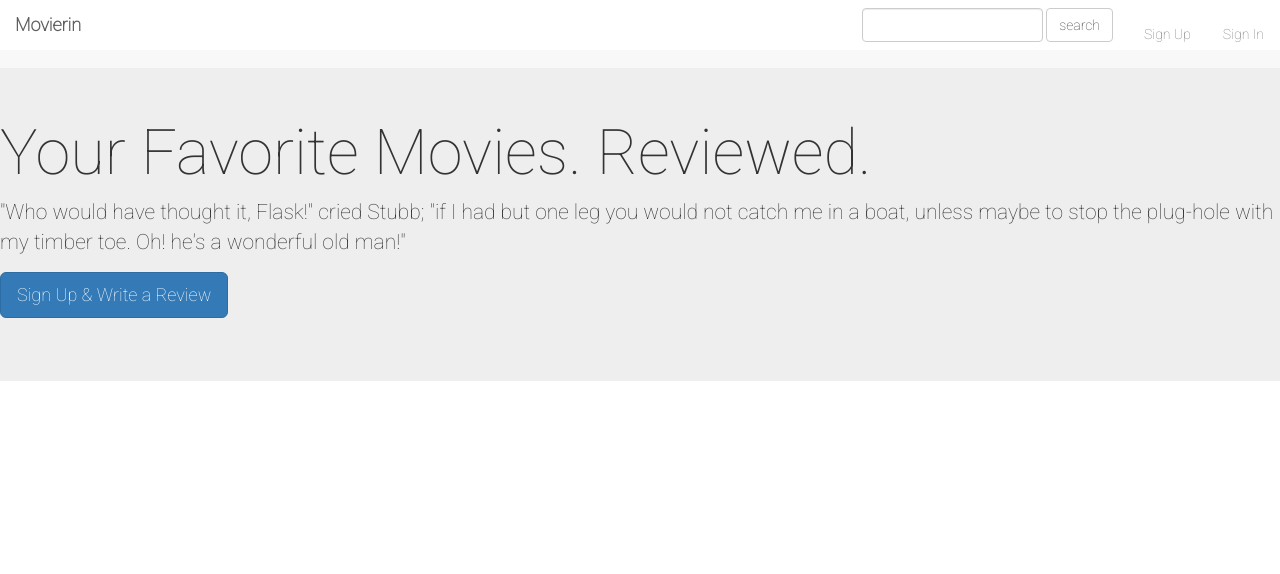
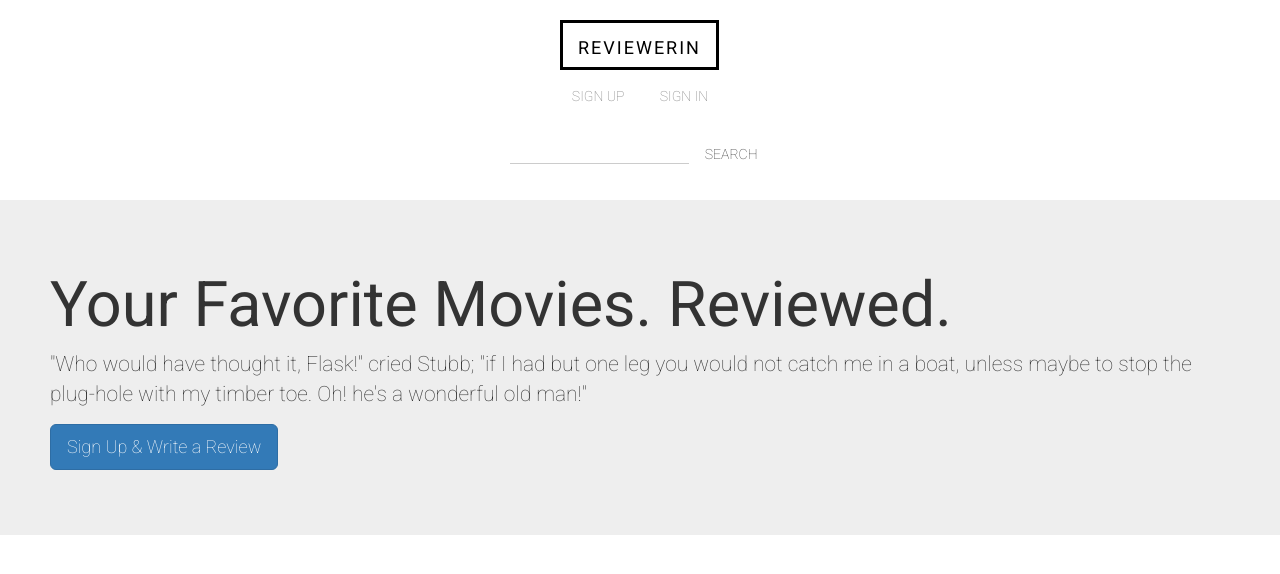
Before and after one commit to ehinson/movie_review, a Rails app: page / in a window 1280 px wide. Shown: the top 574 px of the page. Run offline with Rails 7, Linux system fonts and the light colour scheme; data that the repository does not hold is empty; style sheets or scripts are compiled from the project's sources; some libraries are stand-ins or nearby versions.

Commit message:
Style navbar

```diff
--- a/app/assets/stylesheets/application.css.scss
+++ b/app/assets/stylesheets/application.css.scss
@@ -18,20 +18,125 @@
 @import "bootstrap-sprockets";
 @import "bootstrap";
 
+.container-fluid {
+  text-align: center;
+}
+
 .navbar {
-  background: rgba(255,255,255,.6);
+  background: rgba(255,255,255,1);
   border: none;
+  border-radius: 0;
+  height: 200px;
+
+}
+
+.navbar-header {
+  width: 160px;
+  margin-left: auto !important;
+  margin-right: auto !important;
+  margin-top: 20px;
+  float: none;
+  display: block;
+  color: black;
+}
+
+.navbar > .container .navbar-brand,
+.navbar > .container-fluid .navbar-brand {
+  margin-left: 0px !important;
+}
+
+.review-title,
+.navbar-default .navbar-brand,
+a.navbar-brand {
+  color: black;
+  border: solid 3px black;
+  text-transform: uppercase;
+  letter-spacing: 2px;
+  font-weight: 400;
+}
+
+.navbar-nav {
+  float:none;
+  text-align: center;
+}
+
+.navbar-collapse {
+  text-align: center;
+}
+
+.navbar li {
+  float: none;
+  margin-left: auto !important;
+  margin-right: auto !important;
+  display: inline-block;
+  }
+
+.navbar-form input.btn,
+.navbar-form input.btn:focus {
+  border: none;
+  background: none;
+  padding-bottom: 0;
+  vertical-align: bottom;
+}
+
+.navbar-form input.btn:hover {
+  font-weight: bold;
+}
+
+.form-control,
+.form-control:focus {
+  border-radius: 0;
+  border: none;
+  border-bottom: 1px solid #ccc;
+  box-shadow: none;
+  -webkit-box-shadow: none;
+  background: none;
+}
+
+.form-control:focus {
+  background-color: whitesmoke;
+  border-bottom: red 1px solid;
+}
+
+.navbar-text a,
+.navbar-text a:hover {
+  color: red;
+}
+
+.navbar-text{
+  position: absolute;
+  top: 0;
+}
+a.navbar-btn {
+  margin:0;
+}
+
+.navbar-form input.btn:focus,
+a.navbar-btn:focus{
+  font-weight: bold;
+  cursor: pointer;
+  box-shadow: none;
+  -webkit-box-shadow: none;
+  outline:none;
+}
+
+.jumbotron {
+  padding: 50px;
 }
 
 body {
-  margin-top: 50px;
+  margin-top: 200px;
   font-family: 'Roboto', sans-serif;
+  font-weight: 100;
+}
 
-
+.btn {
+    font-weight: 100;
 }
 
 .panel {
   margin-top: 20px;
+  border-radius: 0;
 }
 
 a:hover {
--- a/app/views/layouts/_navigation.html.erb
+++ b/app/views/layouts/_navigation.html.erb
@@ -4,38 +4,33 @@
   <div class="container-fluid">
     <!-- Brand and toggle get grouped for better mobile display -->
     <div class="navbar-header">
-      <button type="button" class="navbar-toggle collapsed" data-toggle="collapse" data-target="#bs-example-navbar-collapse-1">
-        <span class="sr-only">Toggle navigation</span>
-        <span class="icon-bar"></span>
-        <span class="icon-bar"></span>
-        <span class="icon-bar"></span>
-      </button>
-      <%= link_to 'Movierin', root_path, class: "navbar-brand" %>
+
+      <%= link_to 'Reviewerin', root_path, class: "navbar-brand" %>
     </div>
 
     <!-- Collect the nav links, forms, and other content for toggling -->
     <div class="collapse navbar-collapse" id="bs-example-navbar-collapse-1">
       <%  if logged_in?  %>
-      <p class="navbar-text navbar-right">Welcome
+      <p class="navbar-text">Welcome
         <%= link_to edit_user_path(current_user) do %>
         <%= current_user.username  %>
         <%  end  %>
       </p>
       <%  end  %>
-      <ul class="nav navbar-nav navbar-right">
+      <ul class="nav navbar-nav">
 
         <%  if logged_in?  %>
 
-        <li><%= link_to "Add a Movie", new_movie_path, class: "btn navbar-btn"  %></li>
-        <li><%= link_to "Sign Out", logout_path, class: "btn navbar-btn"  %></li>
+        <li><%= link_to "Add a Movie", new_movie_path, class: "btn navbar-btn text-uppercase"  %></li>
+        <li><%= link_to "Sign Out", logout_path, class: "btn navbar-btn text-uppercase"  %></li>
         <%  else  %>
-        <li><%= link_to "Sign Up", register_path, class: "btn navbar-btn"  %></li>
-        <li><%= link_to "Sign In", login_path, class: "btn navbar-btn"  %></li>
+        <li><%= link_to "Sign Up", register_path, class: "btn navbar-btn text-uppercase"  %></li>
+        <li><%= link_to "Sign In", login_path, class: "btn navbar-btn text-uppercase"  %></li>
         <%  end  %>
       </ul>
-      <%= form_tag search_movies_path, method: :get, class: 'navbar-form navbar-right' , role: 'search' do %>
+      <%= form_tag search_movies_path, method: :get, class: 'navbar-form' , role: 'search' do %>
         <p><%= text_field_tag :search, params['search'], class: 'form-control'  %>
-          <%= submit_tag :search, name: nil, class: 'btn btn-default'  %></p>
+          <%= submit_tag :search, name: nil, class: 'btn btn-default text-uppercase'  %></p>
           <%  end  %>
     </li>
   </ul>
--- a/app/views/layouts/application.html.erb
+++ b/app/views/layouts/application.html.erb
@@ -5,7 +5,7 @@
     <meta name="viewport" content="width=device-width, initial-scale=1.0" />
 
     <title></title>
-<link href='http://fonts.googleapis.com/css?family=Roboto:100' rel='stylesheet' type='text/css'>
+<link href='http://fonts.googleapis.com/css?family=Roboto:100,400' rel='stylesheet' type='text/css'>
     <%= stylesheet_link_tag    :application %>
     <%= javascript_include_tag "application" 'data-turbolinks-track' => true %>
     <script type="text/javascript" src="/assets/jquery.js"></script>
--- a/app/views/movies/index.html.erb
+++ b/app/views/movies/index.html.erb
@@ -17,8 +17,8 @@
            <div class="movie-text">
         <h3><%= movie.title.truncate(30, separator: /\s/, omission: '...') %></h3>
         <p><%= movie.description.truncate(50, separator: /\s/, omission: '...(more)') %><br>
-        <%= movie.movie_length %>
-        <%= movie.director %>
+        <%= movie.movie_length %> |
+        <%= movie.director %> |
         <%= movie.rating %><br>
         <%  if logged_in? && movie.user_id == current_user.id %>
         <%= link_to 'Edit', edit_movie_path(movie), class: "movie-links" %>
```
Also changed, not shown: other parts of app/assets/stylesheets/application.css.scss (+27 -10 lines), app/views/movies/show.html.erb (+16 -14 lines).
